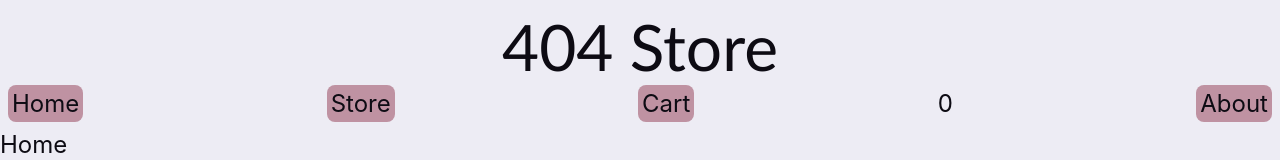
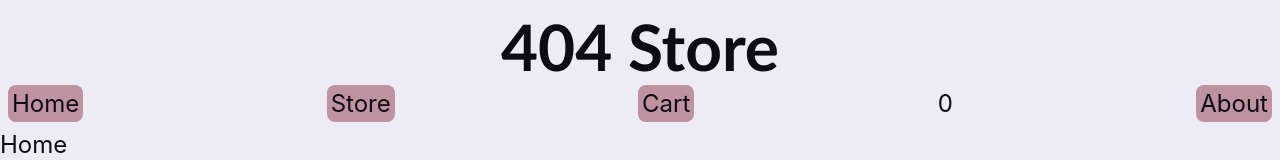
Before and after one commit to verbey/shopping-cart, a React (Vite) app: page / in a window 1280 px wide. Shown: the top 160 px of the page. Built offline with nearby package versions, Linux system fonts and the light colour scheme.

Commit message:
Switch h1 style to a custom class

```diff
--- a/src/components/Navbar.tsx
+++ b/src/components/Navbar.tsx
@@ -9,7 +9,7 @@ function Navbar({
 }) {
 	return (
 		<nav>
-			<h1>404 Store</h1>
+			<h1 className={styles.documentName}>404 Store</h1>
 			<div className={styles.navbarMenu}>
 				<Link to='/' className={styles.link}>
 					Home
--- a/src/styles/navbar.module.css
+++ b/src/styles/navbar.module.css
@@ -10,11 +10,11 @@ nav {
 	align-items: center;
 }
 
-h1 {
+.documentName {
 	font-size: 4rem;
 	font-family: Seravek, 'Gill Sans Nova', Ubuntu, Calibri, 'DejaVu Sans',
 		source-sans-pro, sans-serif;
-	font-weight: normal;
+	font-weight: 800;
 	text-align: center;
 }
 
```
